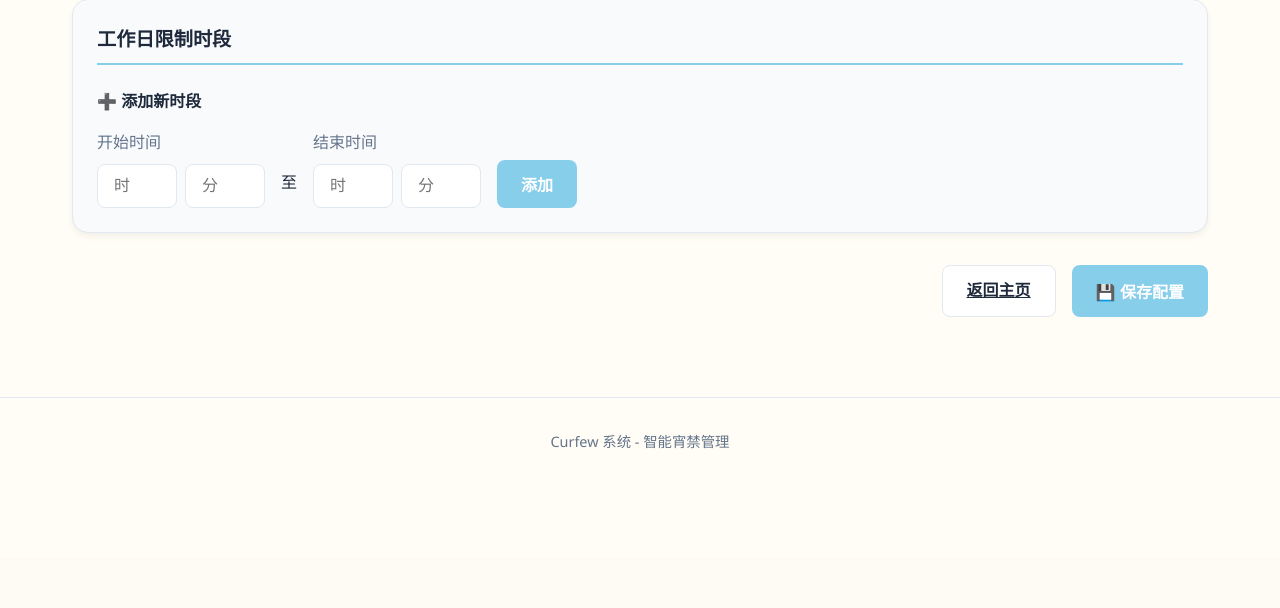
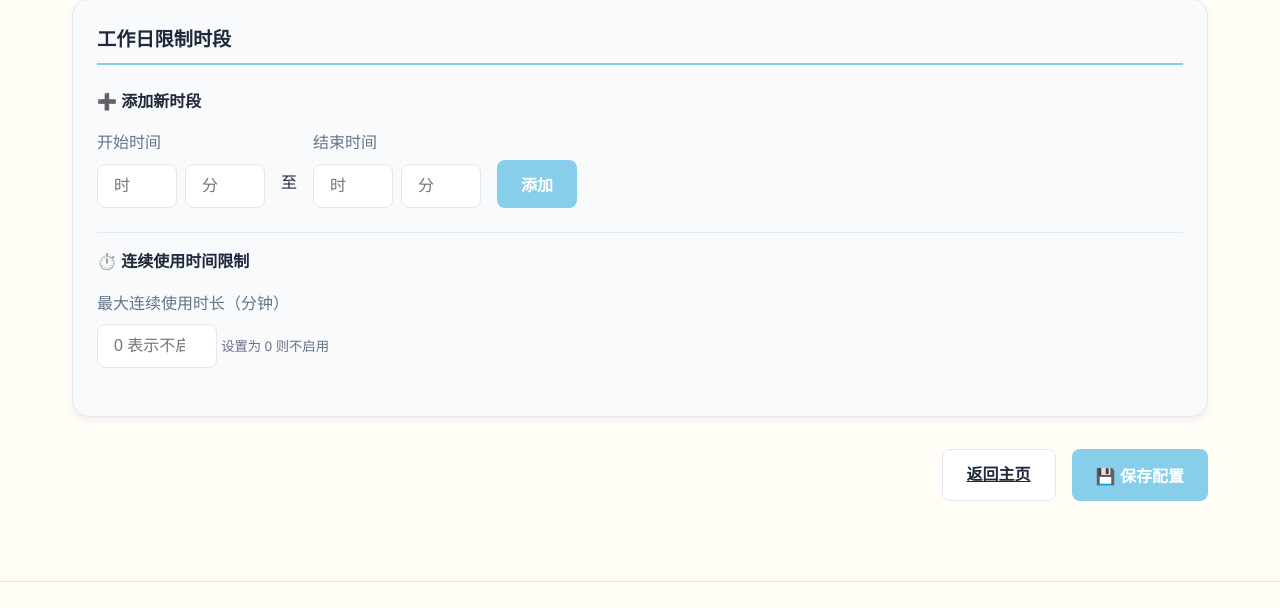
Before and after one commit to alu-deak/Curfew, a Flask app: page /schedule in a window 1280 px wide. Shown: the part 242-850 px from the top of the page. Before the commit the page ends 691 px from the top, so only its background shows below. Run offline with Flask 3, Linux system fonts and the light colour scheme.

Commit message:
feat: 添加连续使用时间限制功能
实现连续使用时间限制功能，包括配置界面、保存逻辑和运行时检测
在配置文件中添加 continuous_usage_limits 字段
为工作日、周末和节假日分别设置最大连续使用时长限制
当连续使用时间超过限制时自动执行关机操作

```diff
--- a/config.py
+++ b/config.py
@@ -15,6 +15,12 @@ def load_config():
             if key not in restricted_hours:
                 restricted_hours[key] = []
 
+        if 'continuous_usage_limits' not in config:
+            config['continuous_usage_limits'] = {}
+        for key in ['workday', 'weekend', 'holiday']:
+            if key not in config['continuous_usage_limits']:
+                config['continuous_usage_limits'][key] = 0
+
         return config
 
     raise FileNotFoundError("配置文件不存在，请先运行 main.py 进行配置")
--- a/main.py
+++ b/main.py
@@ -105,6 +105,11 @@ def setup_config():
             'weekend': [],
             'holiday': []
         },
+        'continuous_usage_limits': {
+            'workday': 0,
+            'weekend': 0,
+            'holiday': 0
+        },
         'debug': False
     }
 
--- a/templates/config.html
+++ b/templates/config.html
@@ -134,6 +134,11 @@
                     weekend: [],
                     holiday: []
                 },
+                continuous_usage_limits: (await loadConfig())?.continuous_usage_limits || {
+                    workday: 0,
+                    weekend: 0,
+                    holiday: 0
+                },
                 debug: false
             };
 
--- a/templates/schedule.html
+++ b/templates/schedule.html
@@ -51,6 +51,14 @@
                         <button class="btn btn-primary" onclick="addPeriod('workday')">添加</button>
                     </div>
                 </div>
+                <div style="margin-top: 1.5rem; padding-top: 1rem; border-top: 1px solid var(--border-color);">
+                    <h3 style="margin-bottom: 1rem; font-size: 1rem;">⏱️ 连续使用时间限制</h3>
+                    <div class="form-group">
+                        <label>最大连续使用时长（分钟）</label>
+                        <input type="number" id="continuous-limit-workday" min="0" placeholder="0 表示不启用" style="width: 120px;">
+                        <small style="color: var(--text-secondary);">设置为 0 则不启用</small>
+                    </div>
+                </div>
             </div>
         </div>
 
@@ -78,6 +86,14 @@
                             </div>
                         </div>
                         <button class="btn btn-primary" onclick="addPeriod('weekend')">添加</button>
+                    </div>
+                </div>
+                <div style="margin-top: 1.5rem; padding-top: 1rem; border-top: 1px solid var(--border-color);">
+                    <h3 style="margin-bottom: 1rem; font-size: 1rem;">⏱️ 连续使用时间限制</h3>
+                    <div class="form-group">
+                        <label>最大连续使用时长（分钟）</label>
+                        <input type="number" id="continuous-limit-weekend" min="0" placeholder="0 表示不启用" style="width: 120px;">
+                        <small style="color: var(--text-secondary);">设置为 0 则不启用</small>
                     </div>
                 </div>
             </div>
@@ -109,6 +125,14 @@
                         <button class="btn btn-primary" onclick="addPeriod('holiday')">添加</button>
                     </div>
                 </div>
+                <div style="margin-top: 1.5rem; padding-top: 1rem; border-top: 1px solid var(--border-color);">
+                    <h3 style="margin-bottom: 1rem; font-size: 1rem;">⏱️ 连续使用时间限制</h3>
+                    <div class="form-group">
+                        <label>最大连续使用时长（分钟）</label>
+                        <input type="number" id="continuous-limit-holiday" min="0" placeholder="0 表示不启用" style="width: 120px;">
+                        <small style="color: var(--text-secondary);">设置为 0 则不启用</small>
+                    </div>
+                </div>
             </div>
         </div>
 
@@ -128,6 +152,12 @@
             workday: [],
             weekend: [],
             holiday: []
+        };
+
+        let continuousLimits = {
+            workday: 0,
+            weekend: 0,
+            holiday: 0
         };
 
         function switchTab(tabName) {
@@ -225,12 +255,23 @@
                         weekend: [],
                         holiday: []
                     },
+                    continuous_usage_limits: {
+                        workday: 0,
+                        weekend: 0,
+                        holiday: 0
+                    },
                     debug: false
                 };
             }
 
             config.restricted_hours = periods;
+            config.continuous_usage_limits = {
+                workday: parseInt(document.getElementById('continuous-limit-workday').value) || 0,
+                weekend: parseInt(document.getElementById('continuous-limit-weekend').value) || 0,
+                holiday: parseInt(document.getElementById('continuous-limit-holiday').value) || 0
+            };
             await saveConfig(config);
+            showNotification('配置已保存', 'success');
         }
 
         async function loadPeriods() {
@@ -243,6 +284,16 @@
                 holiday: config.restricted_hours?.holiday || []
             };
 
+            continuousLimits = {
+                workday: config.continuous_usage_limits?.workday || 0,
+                weekend: config.continuous_usage_limits?.weekend || 0,
+                holiday: config.continuous_usage_limits?.holiday || 0
+            };
+
+            document.getElementById('continuous-limit-workday').value = continuousLimits.workday;
+            document.getElementById('continuous-limit-weekend').value = continuousLimits.weekend;
+            document.getElementById('continuous-limit-holiday').value = continuousLimits.holiday;
+
             renderPeriods('workday');
             renderPeriods('weekend');
             renderPeriods('holiday');
```
Also changed, not shown: curfew.py (+15 -0 lines), schedule_editor.py (+25 -1 lines).
